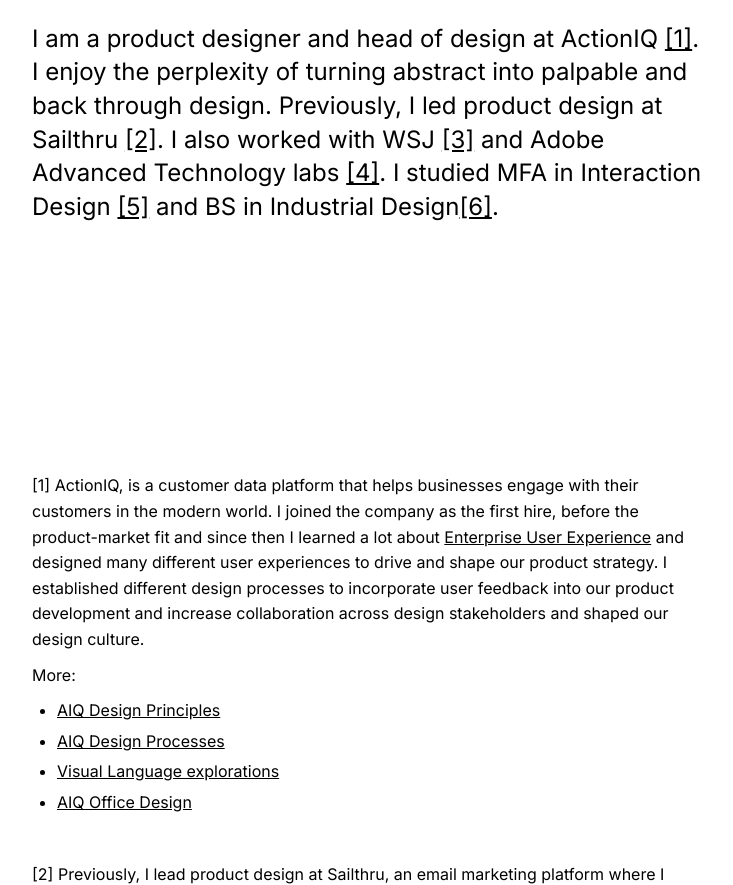
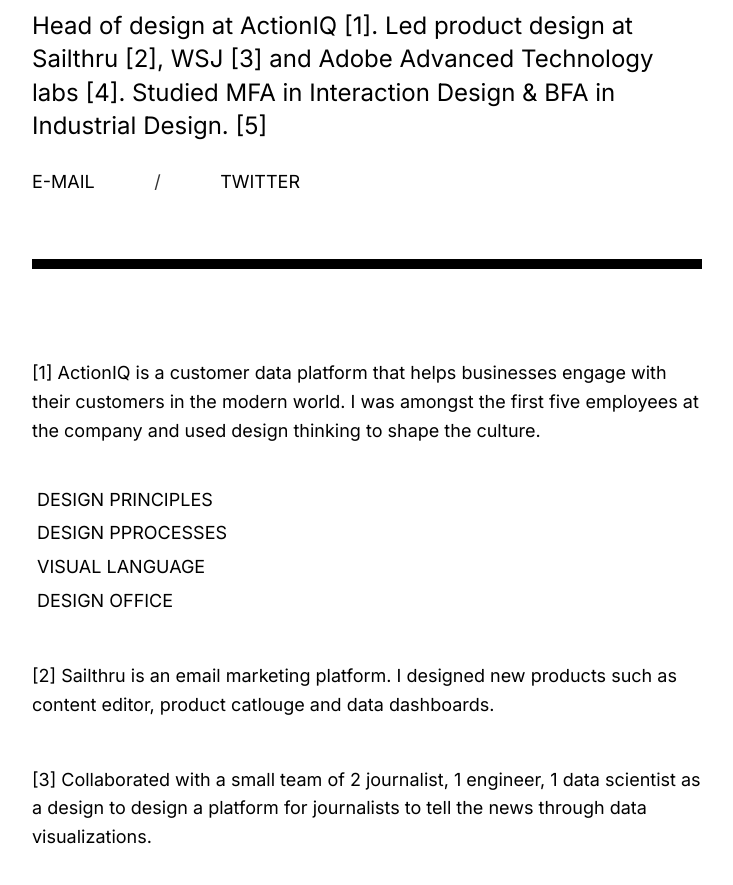
Before and after one commit to sepans/raschin, a Gatsby site: page / in a window 1280 px wide. Shown: the part 191-1076 px from the top of the page, without its empty margins (48-781 px from the left). Built offline with nearby package versions, Linux system fonts and the light colour scheme; Gatsby itself is replaced by a stand-in of ours.

Commit message:
content update

```diff
--- a/src/components/layout.css
+++ b/src/components/layout.css
@@ -1,5 +1,5 @@
 html {
-  font-family: sans-serif;
+  font-family: Inter;
   -ms-text-size-adjust: 100%;
   -webkit-text-size-adjust: 100%;
   scroll-behavior: smooth
@@ -43,10 +43,12 @@
 a {
   background-color: transparent;
   -webkit-text-decoration-skip: objects;
+  text-decoration: none;
 }
 a:active,
 a:hover {
   outline-width: 0;
+  text-decoration: underline;
 }
 abbr[title] {
   border-bottom: none;
@@ -62,7 +64,7 @@
   font-style: italic;
 }
 h1 {
-  font-size: 2em;
+  font-size: 1.5em;
   margin: 0.67em 0;
 }
 mark {
--- a/src/pages/index.tsx
+++ b/src/pages/index.tsx
@@ -9,36 +9,43 @@
     <SEO title="Home" />
     <Title>Raschin Fatemi</Title>
     <Description>
-    I am a product designer and head of design at ActionIQ <FootnoteLink href="#1">[1]</FootnoteLink>. I enjoy the perplexity of turning abstract into palpable and back through design. Previously, I led product design at Sailthru <FootnoteLink href="#2">[2]</FootnoteLink>. I also worked with WSJ <FootnoteLink href="#3">[3]</FootnoteLink> and Adobe Advanced Technology labs <FootnoteLink href="#4">[4]</FootnoteLink>. I studied MFA in Interaction Design <FootnoteLink href="#5">[5]</FootnoteLink> and BS in Industrial Design<FootnoteLink href="#6">[6]</FootnoteLink>.
+    Head of design at ActionIQ <FootnoteLink href="#1">[1]</FootnoteLink>. Led product design at Sailthru <FootnoteLink href="#2">[2]</FootnoteLink>, WSJ <FootnoteLink href="#3">[3]</FootnoteLink> and Adobe Advanced Technology labs <FootnoteLink href="#4">[4]</FootnoteLink>. Studied MFA in Interaction Design & BFA in Industrial Design. <FootnoteLink href="#5">[5]</FootnoteLink>
     </Description>
+    <Menu>
+      <MenuLink href="mailto:raschin+web@gmail.com">
+        E-MAIL
+      </MenuLink>/
+      <MenuLink>
+        TWITTER
+      </MenuLink>
+
+    </Menu>
     <FootnoteArea>
       <Footnote>
-      <a id="1"/>[1] ActionIQ, is a customer data platform that helps businesses engage with their customers in the modern world. I joined the company as the first hire, before the product-market fit and since then I learned a lot about <a href="https://medium.com/actioniq-tech/designing-for-enterprise-workflow-how-to-find-the-balance-between-flexibility-generalization-ddd7b5bf919a"  target="_blank" rel="noreferrer">Enterprise User Experience</a> and designed many different user experiences to drive and shape our product strategy. I established different design processes to incorporate user feedback into our product development and increase collaboration across design stakeholders and shaped our design culture.
-        <div style={{marginTop: 10}}>More: </div>
+      <a id="1"/>[1] ActionIQ is a customer data platform that helps businesses engage with their customers in the modern world. I was amongst the first five employees at the company and used design thinking to shape the culture.
+        <div style={{marginTop: 40}}></div>
         <MoreList>
-          <MoreListItem><a href="https://www.figma.com/proto/cJ6fuHgB2CMO5b2rng3pCB/Design-Principles?node-id=252%3A3773&viewport=20%2C1114%2C0.08890990912914276&scaling=contain"   target="_blank" rel="noreferrer">AIQ Design Principles</a></MoreListItem>
-          <MoreListItem><a href="https://www.figma.com/file/vnqybgcYjyjurKbgg317NC/Design-Process?node-id=0%3A1"  target="_blank" rel="noreferrer">AIQ Design Processes</a></MoreListItem>
-          <MoreListItem><a href="https://www.figma.com/file/WFibLkwPMwbA9HWUqCWjUm/tshirts?node-id=260%3A600"  target="_blank" rel="noreferrer">Visual Language explorations</a></MoreListItem>
-          <MoreListItem><a href="https://www.figma.com/file/fo8rbEULyxI571ftQpOxJk/office?node-id=0%3A1"  target="_blank" rel="noreferrer">AIQ Office Design</a></MoreListItem>
+          <MoreListItem><a href="https://www.figma.com/proto/cJ6fuHgB2CMO5b2rng3pCB/Design-Principles?node-id=252%3A3773&viewport=20%2C1114%2C0.08890990912914276&scaling=contain"   target="_blank" rel="noreferrer">DESIGN PRINCIPLES</a></MoreListItem>
+          <MoreListItem><a href="https://www.figma.com/file/vnqybgcYjyjurKbgg317NC/Design-Process?node-id=0%3A1"  target="_blank" rel="noreferrer">DESIGN PPROCESSES</a></MoreListItem>
+          <MoreListItem><a href="https://www.figma.com/file/WFibLkwPMwbA9HWUqCWjUm/tshirts?node-id=260%3A600"  target="_blank" rel="noreferrer">VISUAL LANGUAGE</a></MoreListItem>
+          <MoreListItem><a href="https://www.figma.com/file/fo8rbEULyxI571ftQpOxJk/office?node-id=0%3A1"  target="_blank" rel="noreferrer">DESIGN OFFICE</a></MoreListItem>
 
         </MoreList>
 
       </Footnote>
       <Footnote>
-      <a id="2"/>[2] Previously, I lead product design at Sailthru, an email marketing platform where I designed many new products like a content editor for marketers to create personalized emails and data dashboards to monitor its performance.
+      <a id="2"/>[2] Sailthru is an email marketing platform. I designed new products such as content editor, product catlouge and data dashboards.
       </Footnote>
       <Footnote>
-      <a id="3"/>[3] I also worked with WSJ as a consultant in designing a platform for journalists to tell the news through data visualizations.
+      <a id="3"/>[3] Collaborated with a small team of 2 journalist, 1 engineer, 1 data scientist as a design to design a platform for journalists to tell the news through data visualizations.
       </Footnote>
       <Footnote>
-      <a id="4"/>[4] Before moving to New York in 2012, I worked with adobe advanced technology labs in San Fransico. I worked with researchers and scientists and made different prototypes to explore how advanced technologies can improve Adobe future products like this plugin to help people learning photoshop skills through games.
+      <a id="4"/>[4] I moved to New York in 2012. Before that I worked with adobe advanced technology labs in San Fransico. I collaborated with researchers and scientists and made prototypes to create design concepts based on their research.
       </Footnote>
       <Footnote>
-      <a id="5"/>[5] I studied MFA in Interaction Design at CCA. The program offered a variety of design skills to help students explore human-computer interaction in creative ways like how in future picture frames can show different pictures based on their arrangement on the wall or how they can navigate Wikipedia with their entire body or how people will wait for bus stops.
+      <a id="5"/>[5] I studied MFA in Interaction Design at CCA. The program offered a variety of design skills like human computer interaction, visual design and critical thinking.
       </Footnote>
       <Footnote>
-      <a id="6"/>[6] I have always been fascinated with early 20th-century design and architecture movements, especially Bauhaus. Back then ‘Design’, unlike today’s UX design which is mostly about virtual and ephemeral ‘objects’, was about making solid and long-lasting physical things. But the shift in thinking about design is very relevant to today’s UX design.
-      It was then that architects started emphasizing how consequential each design decision is on the people’s lifestyle. They started looking at ‘Design’ holistically in a broader sense including architecture, industrial design, textile design, and typography which all together determine the terrain of user’s possibilities. This human-centered approach led to stripping out ornamentation in favor of functionality and let the ‘form follow the function’.
       </Footnote>
     </FootnoteArea>
   </Layout>
@@ -46,6 +53,8 @@
 
 const MoreList = styled.ul`
   margin: 10px 20px;
+  list-style: none;
+  margin-left: 0;
 `
 
 const MoreListItem = styled.li`
@@ -61,7 +70,7 @@
     font-weight:400;
   }
   font-family: Inter;
-  font-size:48px;
+  font-size:36px;
   color:black;
 `
 
@@ -77,14 +86,37 @@
 
 const Footnote = styled.p`
   font-family: Inter;
-  font-size:16px;
+  font-size:18px;
   padding: 10px 0;
   line-height:1.6em;
   color:black;
 `
 
+const Menu = styled.div`
+  display: flex;
+  font-family: Inter;
+  letter-spacing: 8%;
+  justify-content: space-between;
+  width: 40%;
+`
+
+
+const MenuLink = styled.a`
+  display: inline;
+
+  &:first-child {
+    padding-left: 0;
+  }
+  &:last-child {
+    padding-left: 0;
+  }
+
+`
+
 const FootnoteArea = styled.div`
-  margin-top: 30vh;
+  margin-top: 8vh;
+  border-top: 10px solid black;
+  padding-top: 10vh;
   /*overflow-y: scroll;
   max-height: 600px;*/
 `
```
